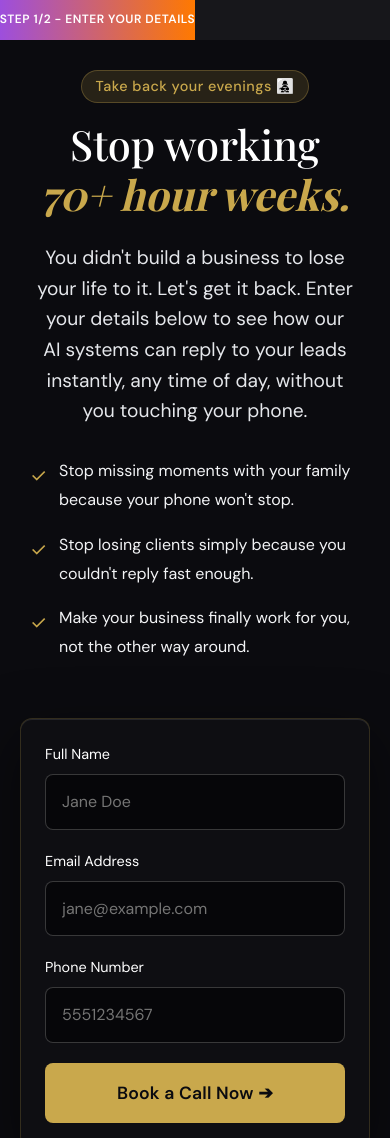
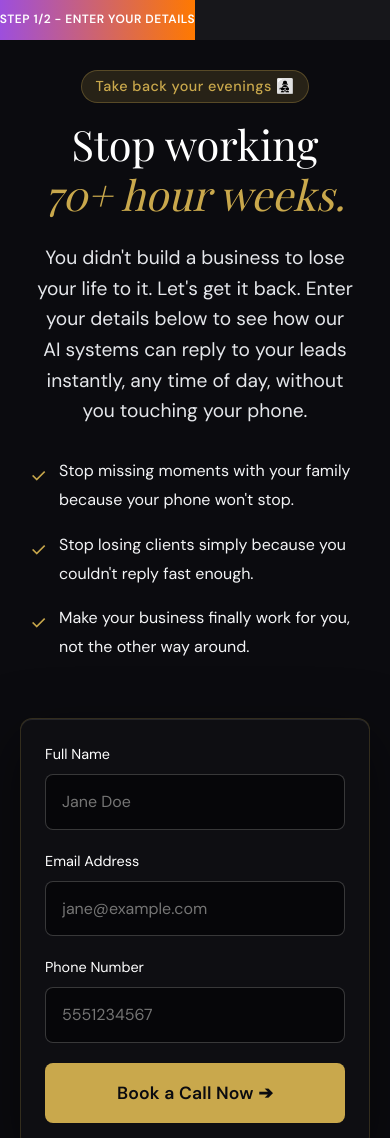
Before and after one commit to darrshandangi/GaneoAI, a website: page appointment.html in a window 390 px wide. Shown: the top 1138 px of the page. Drawn offline with nearby package versions, Linux system fonts and the light colour scheme; a script that the page names is missing; a web font is replaced by a local one.

Commit message:
Make headline typography thin and elegant on both desktop and mobile

```diff
--- a/appointment.html
+++ b/appointment.html
@@ -71,15 +71,15 @@
             color: #fff;
             font-family: 'Playfair Display', serif;
             font-size: 3.4rem;
-            font-weight: 500;
+            font-weight: 400;
             line-height: 1.15;
             letter-spacing: -1px;
         }
 
         .appointment-subtitle em {
-            color: #ff3366; /* Red-ish italic text like the image */
+            color: var(--accent);
             font-style: italic;
-            font-weight: 700;
+            font-weight: 400;
         }
 
         .appointment-subtitle u {
@@ -299,7 +299,7 @@
             <div class="appointment-title">Take back your evenings 👩‍👧‍👦</div>
             <h1 class="appointment-subtitle" style="margin-bottom: 24px;">
                 Stop working <br>
-                <em style="color: var(--accent); font-style: italic;">70+ hour weeks.</em>
+                <em>70+ hour weeks.</em>
             </h1>
             <p style="color: #e5e7eb; font-family: var(--sans); font-size: 1.2rem; line-height: 1.6; max-width: 750px; margin: 0 auto 30px auto;">
                 You didn't build a business to lose your life to it. Let's get it back. Enter your details below to see how our AI systems can reply to your leads instantly, any time of day, without you touching your phone.
```
